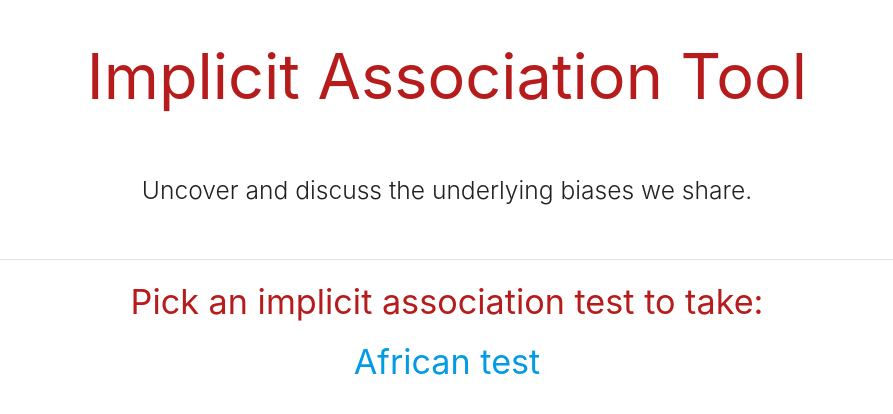
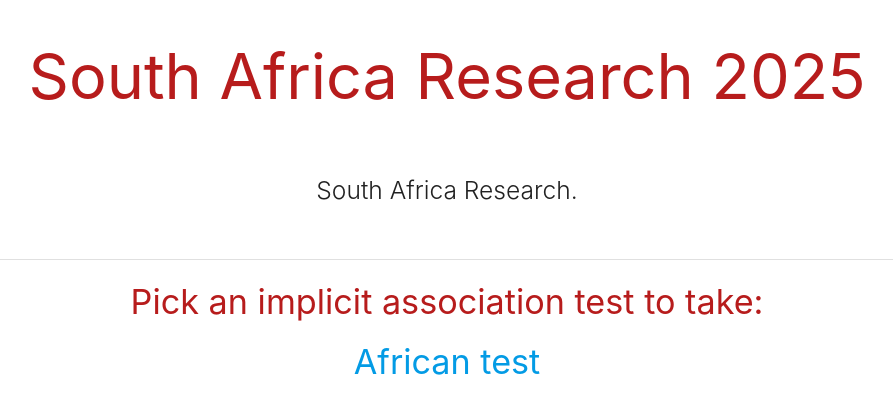
Before and after one commit to CoderTea-1/SouthAfrica, a React (Create React App) app: page /home in a window 1280 px wide. Shown: the top 414 px of the page, without its empty margins (193-1086 px from the left). Built offline with nearby package versions, Linux system fonts and the light colour scheme.

Commit message:
Update Home.js

```diff
--- a/src/containers/Home.js
+++ b/src/containers/Home.js
@@ -6,11 +6,11 @@ export default function Home() {
   return (
     <div>
       <h1 class="header center red-text text-darken-4">
-        Implicit Association Tool
+        South Africa Research 2025
       </h1>
       <div class="row center">
         <h5 class="header col s12 light">
-          <p>Uncover and discuss the underlying biases we share.</p>
+          <p>South Africa Research.</p>
         </h5>
       </div>
 
```
